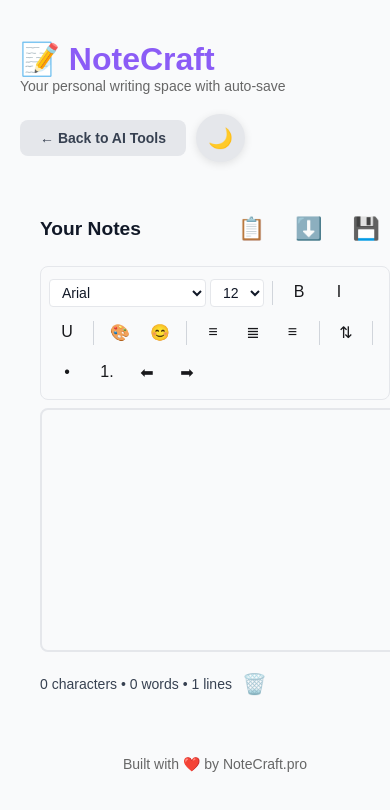
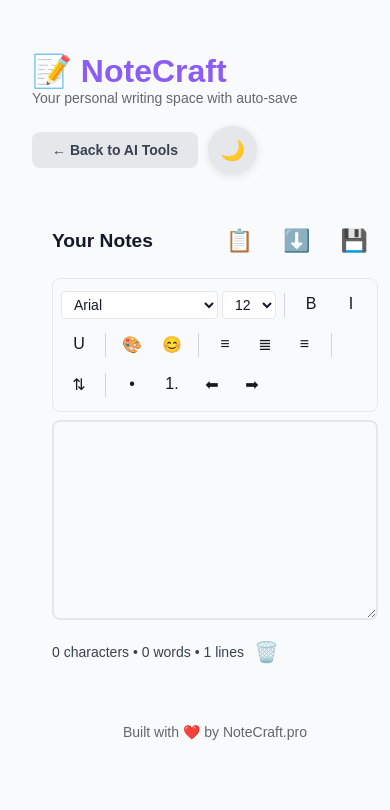
Before and after one commit to PeterWeber1/Notecraft.pro, a React (Create React App) app: page /notepad in a window 390 px wide. Shown: the top 810 px of the page. Built offline with nearby package versions, Linux system fonts and the light colour scheme.

Commit message:
Fix notepad width overflow and make editor fully responsive on all screens

```diff
--- a/src/Notepad.js
+++ b/src/Notepad.js
@@ -487,12 +487,14 @@
         }
       `}</style>
       <div style={{
-        width: '100vw',
-        maxWidth: '100vw',
+        width: '100%',
+        maxWidth: '100%',
         margin: 0,
         boxShadow: 'none',
         border: 'none',
         background: 'none',
+        boxSizing: 'border-box',
+        padding: 'clamp(12px, 2vw, 32px)',
       }}>
         {/* Header */}
         <div style={{
@@ -1034,7 +1036,7 @@
               height: 'auto',
               minHeight: '200px',
               maxHeight: '60vh',
-              padding: '20px',
+              padding: 'clamp(12px, 2vw, 32px)',
               border: `2px solid ${theme.inputBorder}`,
               borderRadius: '8px',
               fontSize: '16px',
@@ -1048,7 +1050,8 @@
               overflowY: 'auto',
               outline: 'none',
               WebkitFontSmoothing: 'antialiased',
-              MozOsxFontSmoothing: 'grayscale'
+              MozOsxFontSmoothing: 'grayscale',
+              boxSizing: 'border-box',
             }}
           />
 
```
